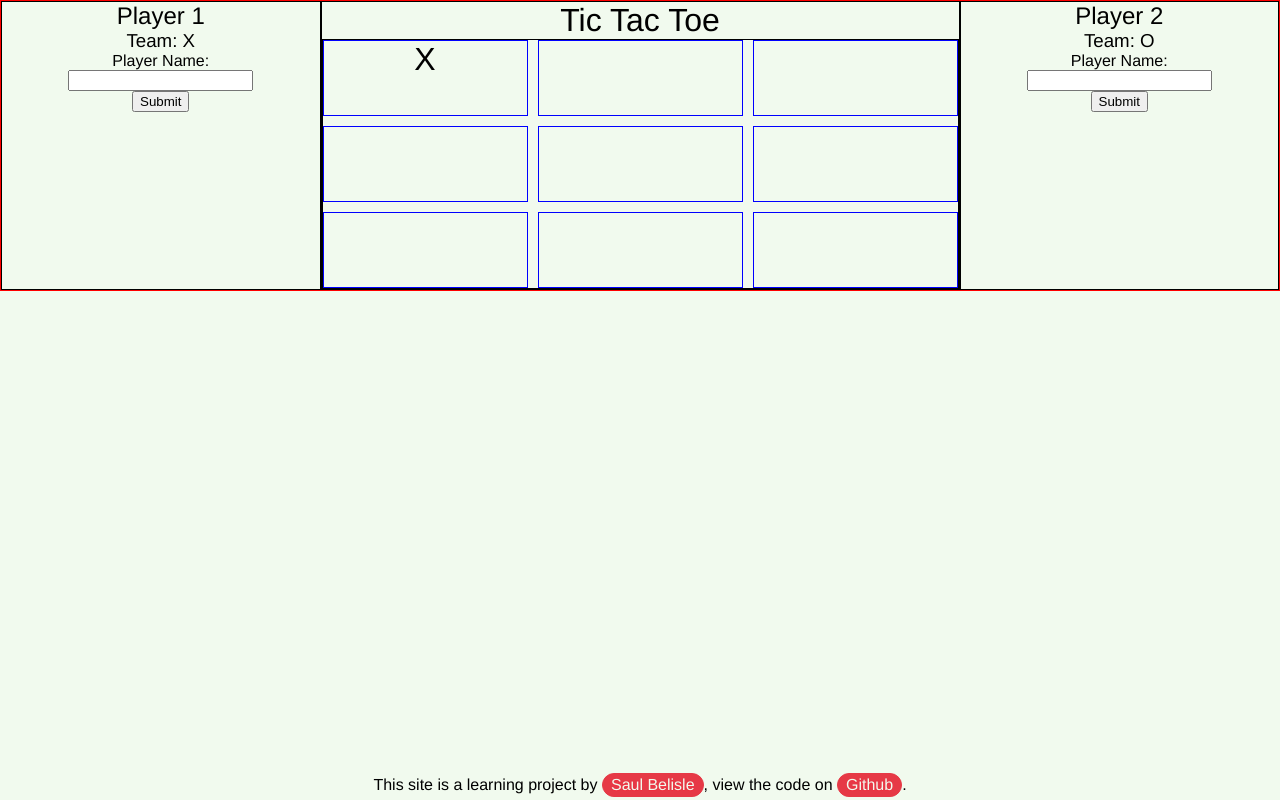
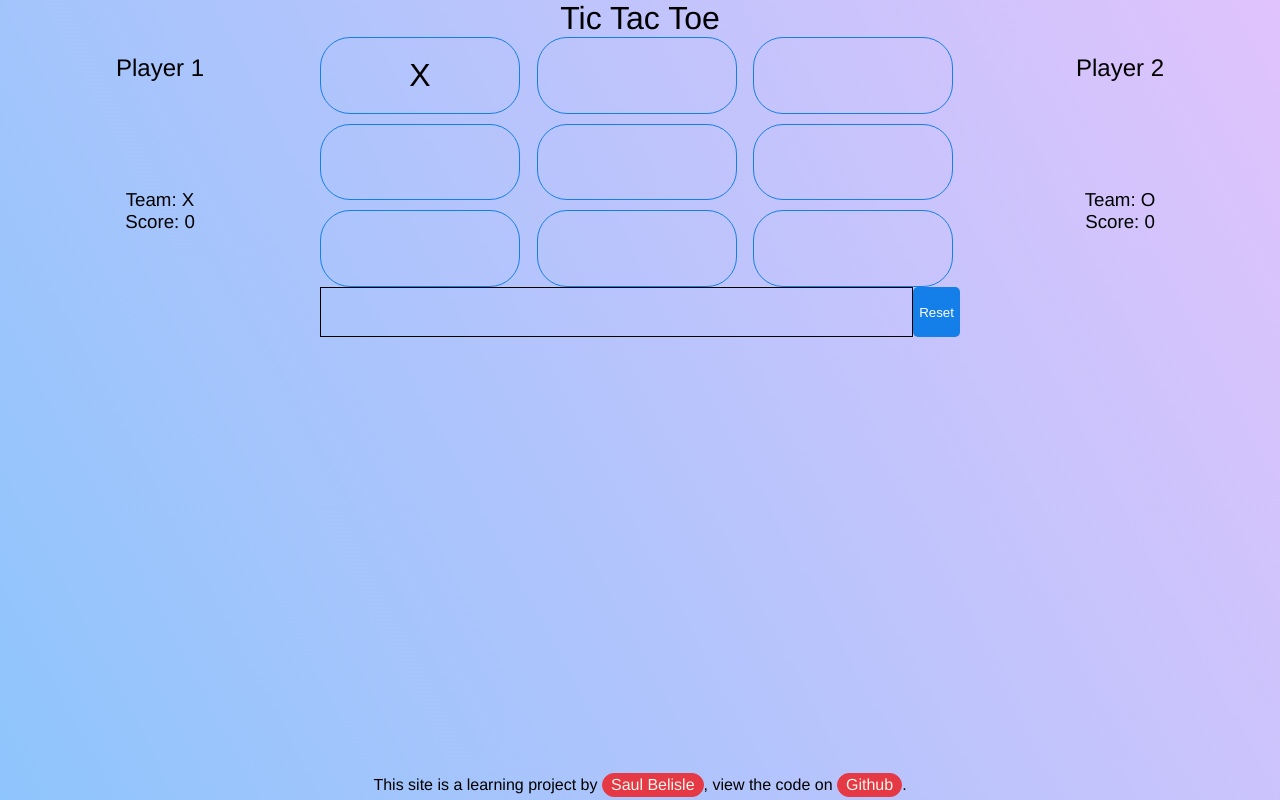
Before and after one commit to Saul-Good-Homie/JS-Tic-Tac-Toe, a plain HTML site: page index.html in a window 1280 px wide. Both pictures are taken after a click on the element 425 px from the left and 78 px from the top of the page. Drawn offline with nearby package versions, Linux system fonts and the light colour scheme.

Commit message:
css styles and reset button

```diff
--- a/index.html
+++ b/index.html
@@ -31,27 +31,37 @@
 <body>
 	<div class="container">
 		<div class="player-1">
-			<h2>Player 1</h2>
-			<h3>Team: X</h3>
-			<form>
-				<label for="name">Player Name:</label><br />
+			<h2 id="playerName">Player 1</h2>
+			<div class="stats">
+				<h3>Team: X</h3>
+				<h3 id="player-1-score">Score: 0</h3>
+			</div>
+			<!-- <form>
+				<label for="name">Update Player Name:</label><br />
 				<input type="text" id="title" name="title" /><br />
 				<button type="button" class="btn">Submit</button>
-			</form>
+			</form> -->
 		</div>
 		<div class="board">
 			<h1>Tic Tac Toe</h1>
 			<div id="game-board"></div>
 		</div>
 		<div class="player-2">
-			<h2>Player 2</h2>
-			<h3>Team: O</h3>
-			<form>
-				<label for="name">Player Name:</label><br />
+			<h2 id="playerName">Player 2</h2>
+			<div class="stats">
+				<h3>Team: O</h3>
+				<h3 id="player-2-score">Score: 0</h3>
+			</div>
+			<!-- <form>
+				<label for="name">Update Player Name:</label><br />
 				<input type="text" id="title" name="title" /><br />
 				<button type="button" class="btn">Submit</button>
-			</form>
+			</form> -->
 		</div>
+	</div>
+	<div class="bottom-container">
+		<div id="message-box"></div>
+		<button id="reset">Reset</button>
 	</div>
 
 	<footer>
--- a/script.js
+++ b/script.js
@@ -3,17 +3,24 @@ const Game = (() => {
 	//private functions and properties
 
 	//Board stored as an array
-	const board = ["", "", "", "", "", "", "", "", ""];
+	let board = ["", "", "", "", "", "", "", "", ""];
+	const boardContainer = document.getElementById("game-board");
+
+	//remove existing child nodes
+	const clearBoard = () => {
+		while (boardContainer.firstChild) {
+			boardContainer.removeChild(boardContainer.firstChild);
+		}
+		board = ["", "", "", "", "", "", "", "", ""];
+		return;
+	};
 
 	//function to append array elements into html div
 	const printBoard = function () {
-		const boardContainer = document.getElementById("game-board");
-
 		const appendChildren = (item) => {
 			newSquare = document.createElement("div");
-			newSquare.textContent = item;
+			newSquare.innerHTML = item;
 			newSquare.classList.add("move");
-			//newSquare.addEventListener("click", placeMarker());
 			boardContainer.appendChild(newSquare);
 		};
 		board.forEach(appendChildren);
@@ -22,14 +29,30 @@ const Game = (() => {
 	//return public
 	return {
 		printBoard,
+		boardContainer,
 		board,
+		clearBoard,
 	};
+})();
+
+const DOM = (() => {
+	const xScore = document.getElementById("player-1-score");
+	const oScore = document.getElementById("player-2-score");
+	const messageBox = document.getElementById("message-box");
+	const reset = document.getElementById("reset");
+
+	//public
+	return { xScore, oScore, messageBox, reset };
 })();
 
 //factory function to create players
 const playerFactory = (name, marker) => {
-	const sayHello = () => console.log("hello!");
-	return { name, marker, sayHello };
+	this.score = 0;
+	const updateName = (newName) => {
+		this.name = newName;
+	};
+
+	return { name, marker, score };
 };
 
 // module to control the game
@@ -40,12 +63,15 @@ const gameController = (() => {
 
 	// game starts with player 1
 	let activePlayer = player1;
+	let gameOver = false;
 
 	//function to add event listeners to all squares
 	const addListener = () => {
 		document.querySelectorAll(".move").forEach((item) => {
 			item.addEventListener("click", takeTurn);
 		});
+
+		DOM.reset.addEventListener("click", reset);
 	};
 
 	//function to place marker in DOM and update Board array
@@ -56,12 +82,18 @@ const gameController = (() => {
 		if (square.innerHTML == "") {
 			square.innerHTML = activePlayer.marker;
 			Game.board[index] = activePlayer.marker;
+			square.removeEventListener("click", takeTurn);
 		} else {
 			return;
 		}
 	};
 
-	let gameOver = false;
+	const reset = () => {
+		Game.clearBoard();
+		activePlayer = player1;
+		gameOver = false;
+		gamePlay();
+	};
 
 	const takeTurn = () => {
 		if (gameOver == false) {
@@ -83,7 +115,6 @@ const gameController = (() => {
 
 	const checkWinner = () => {
 		let board = Game.board;
-		console.log(activePlayer.marker);
 		if (
 			//check horizontal
 			(board[0] === activePlayer.marker &&
@@ -115,7 +146,7 @@ const gameController = (() => {
 		) {
 			celebrateWinner();
 		} else if (!board.includes("")) {
-			console.log("its a tie");
+			DOM.messageBox.innerHTML = "It's a Tie";
 			gameOver = true;
 		} else {
 			return;
@@ -124,7 +155,8 @@ const gameController = (() => {
 
 	const celebrateWinner = () => {
 		gameOver = true;
-		alert(activePlayer.name + " is the Winner");
+		DOM.messageBox.innerHTML = activePlayer.name + " wins this round!";
+		activePlayer.score++;
 	};
 
 	const gamePlay = () => {
@@ -137,6 +169,7 @@ const gameController = (() => {
 	};
 
 	gamePlay();
+
 	//return public
 	return {
 		activePlayer,
--- a/style.css
+++ b/style.css
@@ -7,7 +7,7 @@ html {
 }
 
 body {
-  background-color: #f1faee;
+	background-image: linear-gradient(62deg, #8ec5fc 0%, #e0c3fc 100%);
 }
 
 *,
@@ -54,31 +54,30 @@ a.hover {
 .container {
 	display: flex;
 	justify-content: center;
-  border: 1px solid red;
 }
 
-.player-1 {
+.player-1,
+.player-2 {
+	display: flex;
+	flex-direction: column;
+	justify-content: space-around;
 	text-align: center;
-  border: 1px solid black;
 	width: 25%;
 }
 
-.player-2 {
+/* .player-2 {
 	text-align: center;
-  border: 1px solid black;
 	width: 25%;
-}
+} */
 
 .board {
 	text-align: center;
-  border: 1px solid black;
 	width: 50%;
 }
 
 #game-board {
 	height: 250px;
 	display: grid;
-  border: 1px solid black;
 	grid-gap: 10px;
 	grid-template-columns: repeat(3, 1fr);
 	grid-template-rows: repeat(3, 1fr);
@@ -86,11 +85,43 @@ a.hover {
 
 .move {
 	font-size: 32px;
-  border: 1px solid blue;
+	max-width: 200px;
+	max-height: 200px;
+	border: 1px solid #157fe9;
+	border-radius: 30px;
+	display: flex;
+	justify-content: center;
+	align-items: center;
 }
 
 .move:hover {
-  background-color: bisque;
+	background-color: #e0c3fc;
+}
+.bottom-container {
+	margin-top: 20px;
+	margin: auto;
+	display: flex;
+	max-width: 50%;
+	justify-content: space-between;
+}
+
+#message-box {
+	border: solid 1px black;
+	flex-grow: 2;
+	min-height: 50px;
+	text-align: center;
+	font-size: 32px;
+}
+
+button {
+	border-style: none;
+	color: white;
+	background-color: #157fe9;
+	border-radius: 5px;
+}
+button:hover {
+	cursor: pointer;
+	background-color: #096ed3;
 }
 
 /* footer section */
@@ -101,7 +132,7 @@ footer {
 	padding-bottom: 3px;
 	width: 100%;
 	text-align: center;
-  background-color: #f1faee;
+	/* background-color: #f1faee; */
 }
 
 footer a:link {
```
Lines whose indentation alone changed are shown as unchanged.
